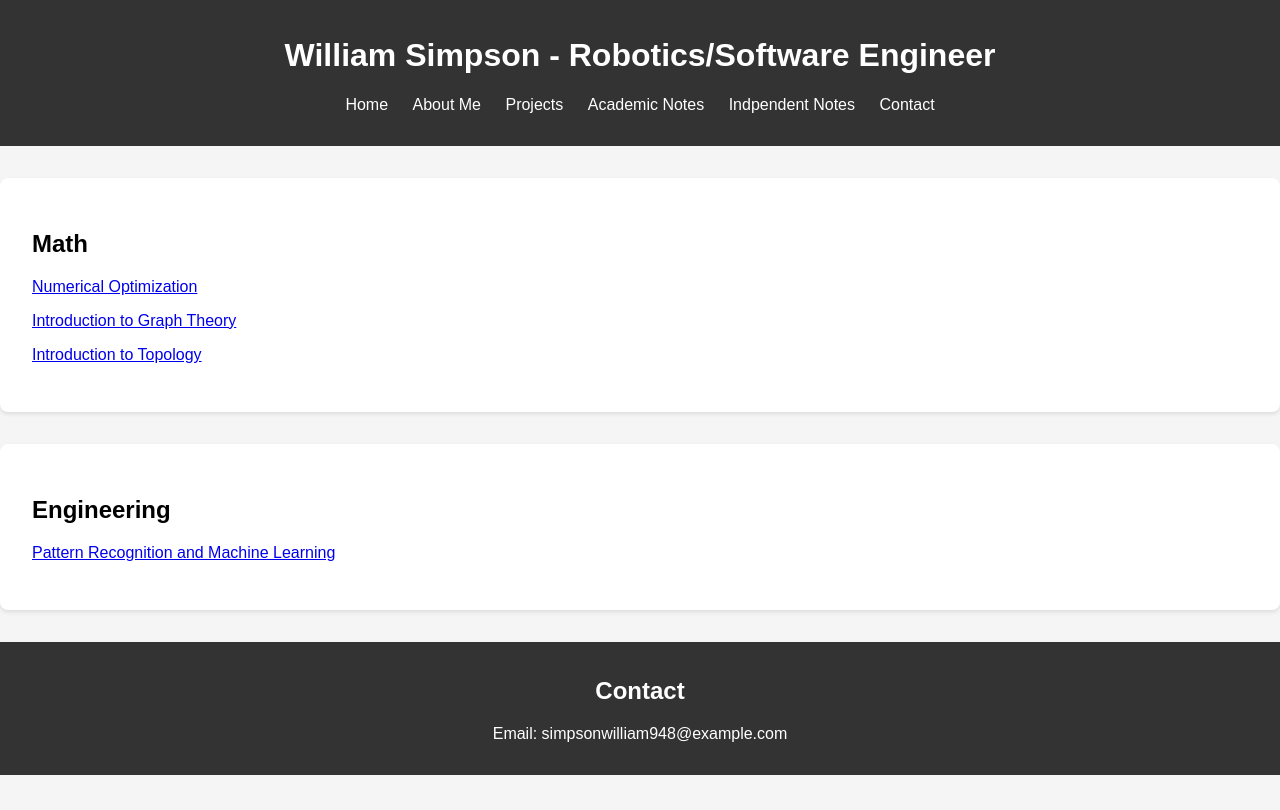
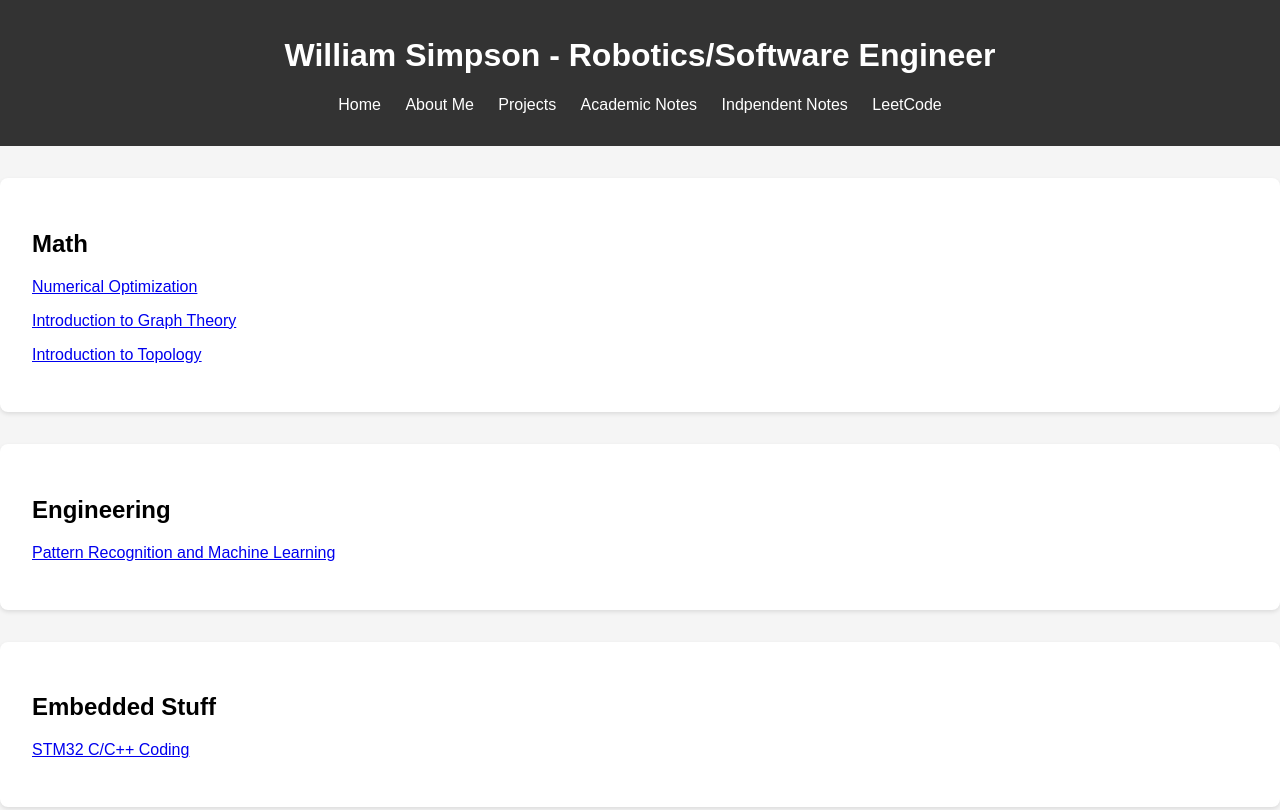
Before and after one commit to SimpsonWA/SimpsonWA.github.io, a website: page PersonalNotes.html in a window 1280 px wide. Shown: the top 810 px of the page. Drawn offline with Linux system fonts and the light colour scheme.

Commit message:
fixed leetcode link
Oopsies

```diff
--- a/PersonalNotes.html
+++ b/PersonalNotes.html
@@ -16,7 +16,7 @@
 				<li><a href="projects.html">Projects</a></li>
 				<li><a href="notes.html">Academic Notes</a></li>
                 <li><a href="PersonalNotes.html">Indpendent Notes</a></li>
-				<li><a href="LeetCode.html">Contact</a>
+				<li><a href="LeetCode.html">LeetCode</a></li>
             </ul>
         </nav>
     </header>
@@ -38,6 +38,12 @@
             <a href=".html">Pattern Recognition and Machine Learning</a>
         </p>
     </section>
+    <section id="Embedded">
+        <h2>Embedded Stuff</h2>
+        <p>
+            <a href=".html">STM32 C/C++ Coding</a>
+        </p>
+    </section>
     <footer>
         <h2>Contact</h2>
         <p>Email: simpsonwilliam948@example.com</p>
```
Also changed, not shown: Chapter2_NumOp.html (+1 -1 lines), EENG515Overview.html (+1 -1 lines), NumericalOptimizationOverview.html (+1 -1 lines), ROBO535Overview.html (+1 -1 lines), index.html (+1 -1 lines), notes.html (+1 -1 lines), projects.html (+1 -1 lines).
